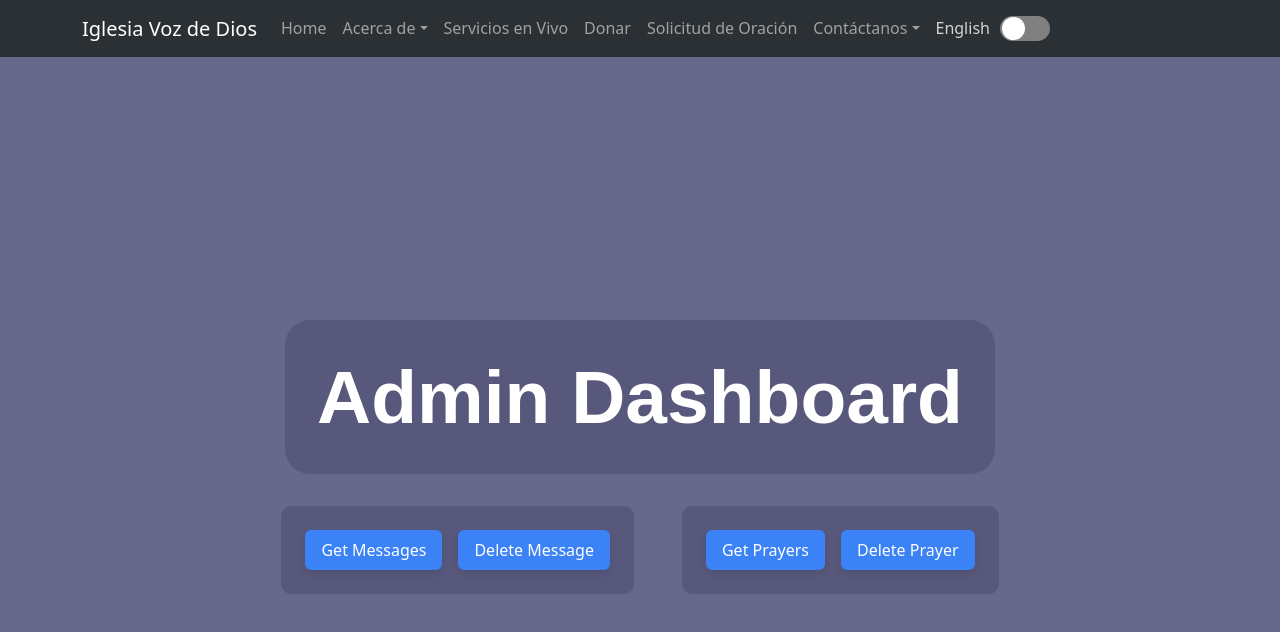
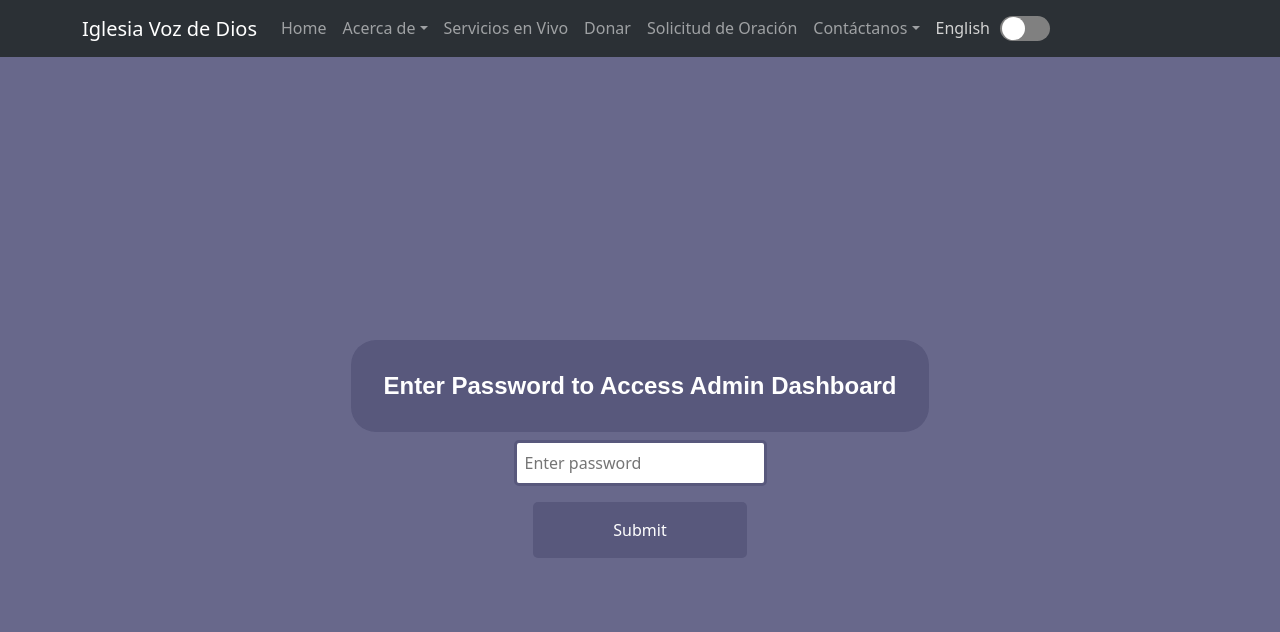
Before and after one commit to josuecaztro/IVDD-Final-Website, a React (Create React App) app in the folder front-End/: page /admin in a window 1280 px wide. Shown: the top 632 px of the page. Built offline with nearby package versions, Linux system fonts and the light colour scheme; a web font is replaced by a local one.

Commit message:
added security to admin dashboard

```diff
--- a/front-End/src/components/Admin/Dashboard/adminDashboard.css
+++ b/front-End/src/components/Admin/Dashboard/adminDashboard.css
@@ -12,8 +12,56 @@
     background-color: rgb(88, 88, 124);
     padding: 2rem;
     border-radius: 25px;
+    font-size: 1.5rem;
 }
 
 #lists-dashboard {
     display: flex;
 }
+
+.non-visible {
+    display: none;
+}
+
+form {
+    display: flex;
+    flex-direction: column;
+    justify-content: center;
+    align-items: center;
+}
+
+@media (max-width: 600px) {
+    #lists-dashboard {
+        display: block;
+    }
+
+    #dash-board-title{
+        padding: 0;
+        margin: 1rem;
+    }
+
+    #dashboard-pg{
+        display: block;
+    }
+}
+
+#admin-input {
+    border-radius: 5px;
+    border: 3px solid rgb(88, 88, 124);
+    padding: 0.5rem;
+}
+
+#admin-button {
+    border: none;
+    border-radius: 5px;
+    background-color: rgb(88, 88, 124);
+    color: white;
+    margin: 1rem;
+    padding: 1rem 5rem;
+    transition: transform 0.3s ease;
+}
+
+#admin-button:hover {
+    background-color: rgb(91, 91, 128);
+    transform: scale(1.08);
+}
--- a/front-End/src/components/Admin/Dashboard/adminDashboard.js
+++ b/front-End/src/components/Admin/Dashboard/adminDashboard.js
@@ -1,21 +1,52 @@
-import React from 'react';
+import React, { useState } from 'react';
 import './adminDashboard.css';
 import MessageList from '../Messages/MessageList';
 import PRList from '../PRs/PRList';
 
+function DisplayAdminDashboard() {
+    const [locked, setLocked] = useState(true); //for the LOCKED status
+    const [password, setPassword] = useState(''); //for password input
+    const [errorMessage, setErrorMessage] = useState(''); //to log errors
 
+    const requestPassword = (event) => {
+        event.preventDefault(); //prevent auto reload
+        const correctPassword = process.env.REACT_APP_ADMIN_PASS;
 
-function DisplayAdminDashboard (){
+        if (password === correctPassword) {
+            setLocked(false); //UNLOCKS THE PAGE
+            setErrorMessage('');
+        } else {
+            setErrorMessage('Incorrect password. Please try again.');
+        }
+    };
+
     return (
         <div id="dashboard-pg">
-            <br/>
-        <h1 id="dash-board-title">Admin Dashboard</h1>
-        <div id="lists-dashboard">
-        <MessageList/>
-        <PRList/>
+            {locked ? (
+                <form onSubmit={requestPassword}>
+                    <h1 id="dash-board-title">Enter Password to Access Admin Dashboard</h1>
+                    <input
+                        type="password"
+                        value={password}
+                        onChange={(e) => setPassword(e.target.value)}
+                        placeholder="Enter password"
+                        id="admin-input"
+                        required
+                    />
+                    <button type="submit" id="admin-button">Submit</button>
+                    {errorMessage && <p style={{ color: 'red' }}>{errorMessage}</p>}
+                </form>
+            ) : (
+                <div>
+                    <h1 id="dash-board-title">Admin Dashboard</h1>
+                    <div id="lists-dashboard">
+                        <MessageList />
+                        <PRList />
+                    </div>
+                </div>
+            )}
         </div>
-        </div>
-    )
+    );
 }
 
 export default DisplayAdminDashboard;
```
